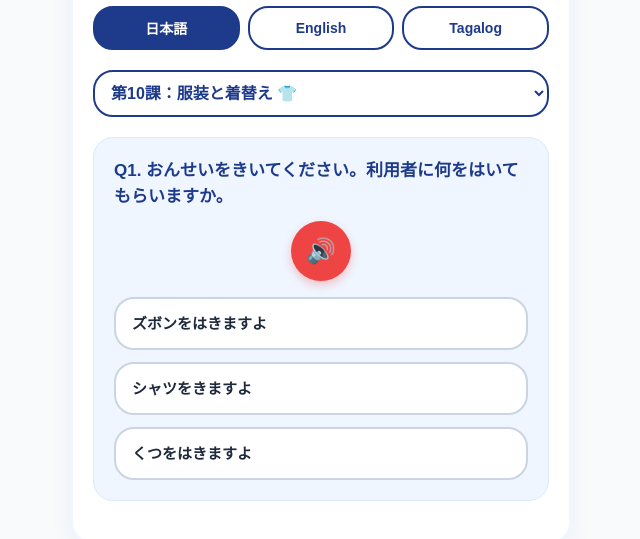
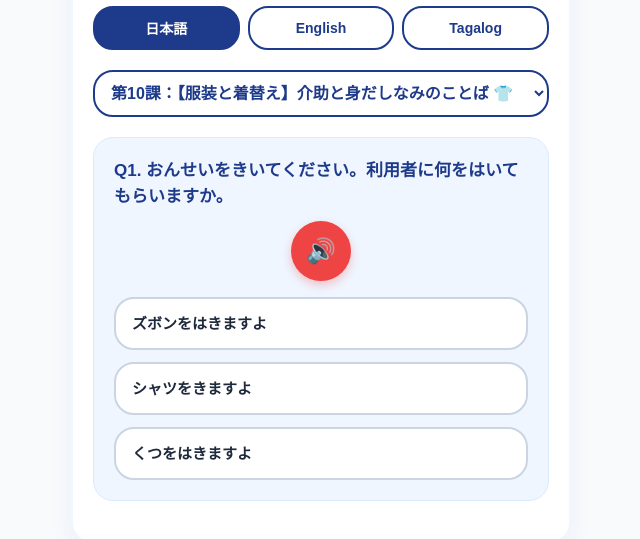
Before and after one commit to Gabay-Manila/edtech-nihongo, a plain HTML site: page index.html in a window 1280 px wide. Shown: the part 171-710 px from the top of the page, without its empty margins (319-959 px from the left). Drawn offline with Linux system fonts and the light colour scheme; a web font is replaced by a local one.

Commit message:
Update index.html

```diff
--- a/index.html
+++ b/index.html
@@ -7,7 +7,7 @@
   <link href="https://fonts.googleapis.com/css2?family=Zen+Maru+Gothic:wght@500;700;900&display=swap" rel="stylesheet">
 
   <style>
-    /* 🎨 棟梁監修：柔らかデザイン（基本の青ベース） */
+    /* 🎨 棟梁監修：柔らか丸ゴシック・青ベースUI */
     :root {
       --primary-blue: #1e3a8a;
       --primary-blue-light: #eff6ff;
@@ -20,7 +20,7 @@
     .app-container { width: 100%; max-width: 500px; background: white; border-radius: var(--radius-round); box-shadow: 0 10px 25px rgba(30, 58, 138, 0.05); padding: 20px; border: 2px solid var(--primary-blue-light); }
     .logo-area { width: 100%; display: flex; justify-content: center; margin-bottom: 16px; }
 
-    /* 🧭 要望：言語選択（左から日本語、英語、タガログ語） */
+    /* 🧭 並び順：左から日本語、English、Tagalog */
     .lang-selector { display: grid; grid-template-columns: repeat(3, 1fr); gap: 8px; margin-bottom: 20px; }
     .lang-btn { border: 2px solid var(--primary-blue); background: white; color: var(--primary-blue); padding: 10px 4px; font-size: 14px; font-weight: 700; border-radius: var(--radius-round); cursor: pointer; transition: all 0.2s ease; text-align: center; }
     .lang-btn.active { background: var(--primary-blue); color: white; }
@@ -31,7 +31,6 @@
     .question-title { font-size: 17px; font-weight: 900; color: var(--primary-blue); margin-bottom: 12px; line-height: 1.5; }
     .audio-trigger-btn { background: var(--accent-red); color: white; border: none; width: 60px; height: 60px; border-radius: 50%; font-size: 24px; cursor: pointer; display: block; margin: 0 auto 16px; box-shadow: 0 4px 10px rgba(239, 68, 68, 0.3); }
 
-    /* 🧱 三択ボタン（丸みと柔らかさの極み） */
     .options-list { display: flex; flex-direction: column; gap: 12px; }
     .option-btn { width: 100%; background: white; border: 2px solid #cbd5e1; padding: 14px 16px; text-align: left; font-size: 15px; font-weight: 700; border-radius: var(--radius-round); cursor: pointer; transition: all 0.2s ease; color: var(--text-dark); line-height: 1.4; }
     .option-btn:hover { border-color: var(--primary-blue); background: #f0fdf4; }
@@ -57,9 +56,16 @@
 
     <div class="lesson-selector-box">
       <select id="lesson-picker" onchange="changeLesson(this.value)">
-        <option value="8">第8課：職場のコミュニケーション 🗣️</option>
-        <option value="9">第9課：体調と気分 🩺</option>
-        <option value="10">第10課：服装と着替え 👕</option>
+        <option value="1">第1課：ひらがな学習（あ行〜ん）</option>
+        <option value="2">第2課：挨拶と現場サバイバル</option>
+        <option value="3">第3課：すみません、いま何時ですか</option>
+        <option value="4">第4課：これ、おねがいします（物・教室・指示）</option>
+        <option value="5">第5課：いまなんじですか（時間・曜日・場所）</option>
+        <option value="6">第6課：〜をください（食事・注文・個数）</option>
+        <option value="7">第7課：どこにありますか（位置・部屋・空間）</option>
+        <option value="8">第8課：【位置と方向】移動と誘導のサバイバルことば 🗺️</option>
+        <option value="9">第9課：【体調と気分】優しく気遣うサバイバルことば 🩺</option>
+        <option value="10">第10課：【服装と着替え】介助と身だしなみのことば 👕</option>
       </select>
     </div>
 
@@ -83,7 +89,7 @@
   </div>
 
   <script>
-    // ⚙️ 記憶倉庫（localStorage）から状態を復元
+    // ⚙️ 記憶倉庫（localStorage）から状態を復元（リロード対策）
     var currentLesson = localStorage.getItem('gabay_current_lesson') || '10';
     var currentLang = localStorage.getItem('gabay_lang') || 'ja';
     var currentQuestionIndex = 0;
@@ -114,7 +120,7 @@
       loadLessonScript(val);
     }
 
-    // 💡 辞書機能：進捗をキープしたまま言語をパチパチ切り替える
+    // 💡 辞書機能：進捗を100%キープしたまま言語を切り替える
     function switchLanguage(langCode) {
       currentLang = langCode;
       localStorage.setItem('gabay_lang', langCode);
@@ -124,7 +130,7 @@
     function getDisplayOptions(q) {
       if (currentLang === 'ja') return q.optionsJa;
       if (currentLang === 'en') {
-        return q.optionsEn ? q.optionsEn : q.options; // 英語データが無ければタガログへ安全に着地
+        return q.optionsEn ? q.optionsEn : q.options; // 英語データがあれば使い、1〜7課のように無ければ安全にタガログへ着地
       }
       return q.options;
     }
@@ -145,11 +151,10 @@
       var q = jftQuizData.questions[currentQuestionIndex];
       if (!q) return;
 
-      // 問題文の流し込み
       var qText = q.questionText[currentLang] || q.questionText['ja'];
       document.getElementById('question-text-box').innerText = "Q" + (currentQuestionIndex + 1) + ". " + qText;
 
-      // 三択ボタンの書き換え（修正されたID配管にガチッと流し込みます）
+      // 🔍 完璧に連動するボタンID配管
       var opts = getDisplayOptions(q);
       for (var i = 0; i < 3; i++) {
         var btn = document.getElementById('option-btn-' + i);
@@ -173,7 +178,7 @@
         var btn = document.createElement('button');
         btn.className = 'kana-btn';
         btn.innerText = kana;
-        btn.onclick = function() { speakJapaneseText(kana); };
+        btn.onclick = function() { speakJapaneseText(kana); }; // 🔊 おすと喋る仕掛け
         box.appendChild(btn);
       });
     }
```
